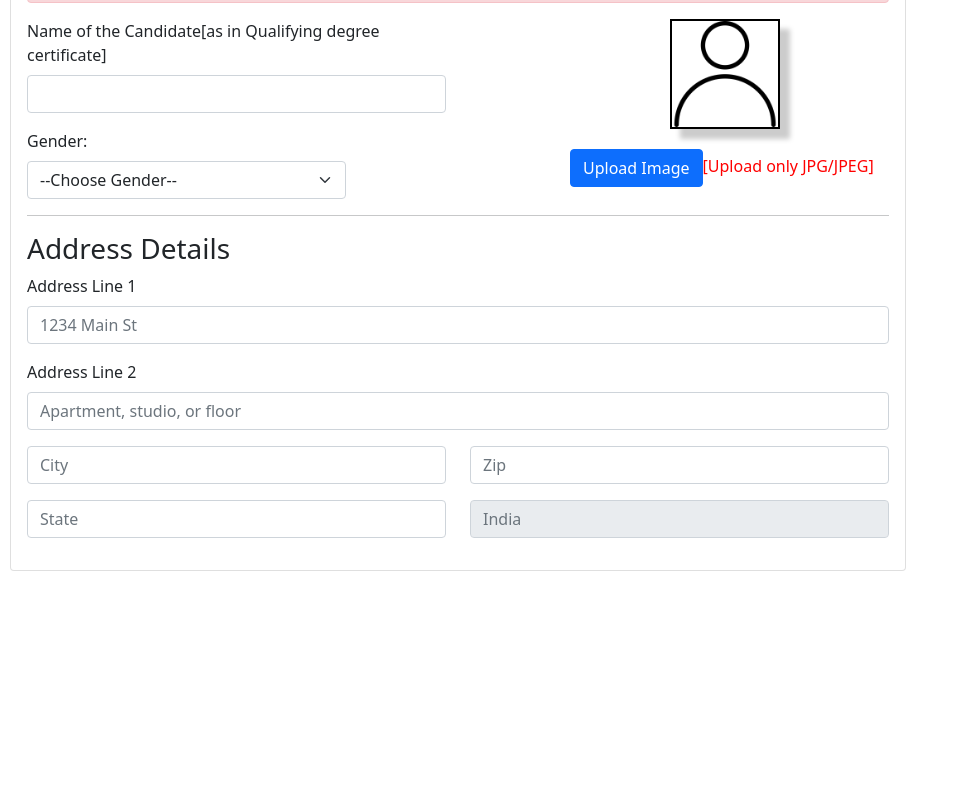
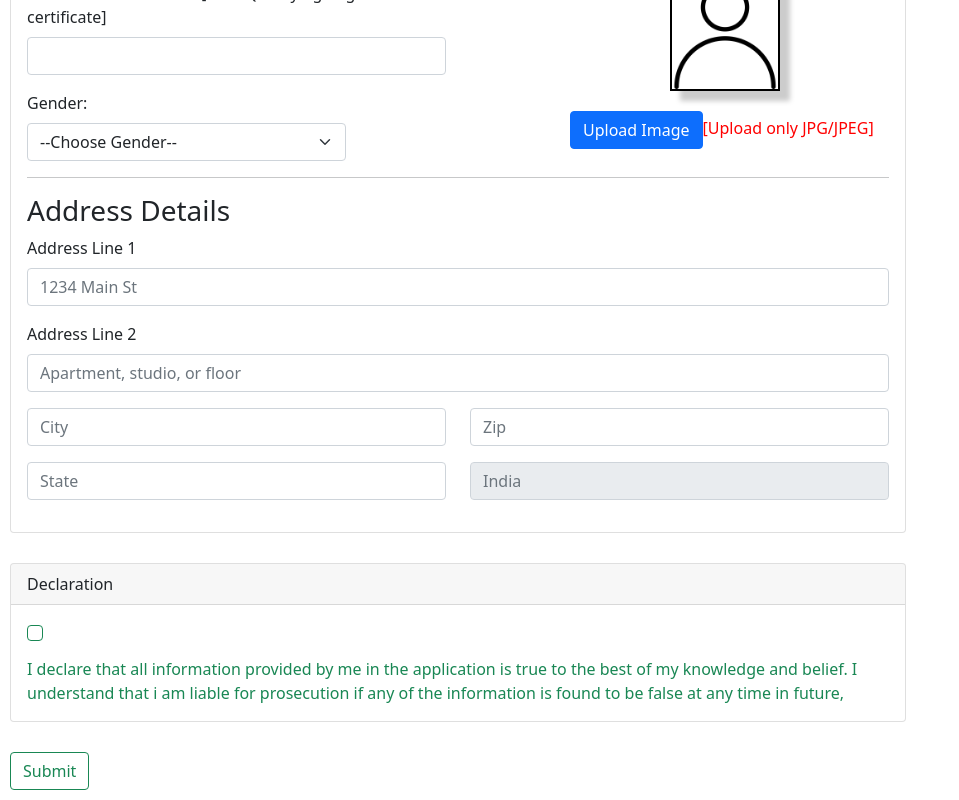
Before and after one commit to saheelsapovadia/AWT-Practical-Task, a React (Create React App) app in the folder client/: page / in a window 1280 px wide. Shown: the part 926-1726 px from the top of the page, without its empty margins (0-959 px from the left). Before the commit the page ends 1527 px from the top, so only its background shows below. Built offline with nearby package versions, Linux system fonts and the light colour scheme.

Commit message:
Update Home.js

```diff
--- a/client/src/Home/Home.js
+++ b/client/src/Home/Home.js
@@ -55,7 +55,12 @@ const Home = () => {
       transactionNumber,
       programmeType,
       programme,
-      personalDetails
+      personalDetails,
+      netStatus,
+      netRecords,
+      degreeStatus,
+      academicRecords,
+      declaration
     );
     // axios({
     //   method: "post",
@@ -129,9 +134,6 @@ const Home = () => {
                 <span style={{ color: "red" }}>[Upload only JPG/JPEG]</span>
                 <Form.Control type="file" />
               </Form.Group>
-              <Button variant="outline-success" onClick={onSubmitHandler}>
-                Submit
-              </Button>
             </Form>
           </Card.Body>
         </Card>
@@ -306,6 +308,28 @@ const Home = () => {
             </Form>
           </Card.Body>
         </Card>
+        <Card>
+          <CardHeader>Declaration</CardHeader>
+          <Card.Body>
+            <Form.Check.Input
+              type={"checkbox"}
+              isValid
+              className="mb-3"
+              onClick={(e) => {
+                setDeclaration(e.target.checked);
+              }}
+            />
+            <Form.Check.Label>
+              I declare that all information provided by me in the application
+              is true to the best of my knowledge and belief. I understand that
+              i am liable for prosecution if any of the information is found to
+              be false at any time in future,
+            </Form.Check.Label>
+          </Card.Body>
+        </Card>
+        <Button variant="outline-success" onClick={onSubmitHandler}>
+          Submit
+        </Button>
       </div>
     </>
   );
```
